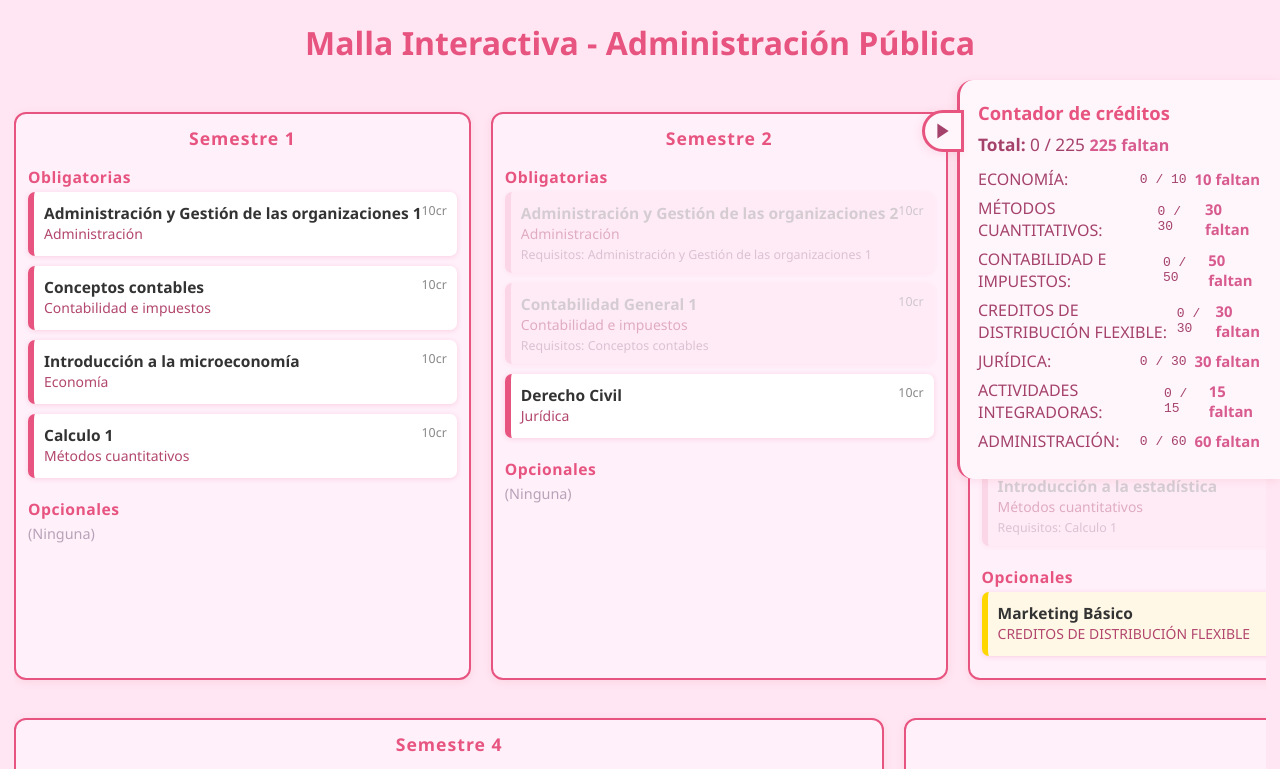
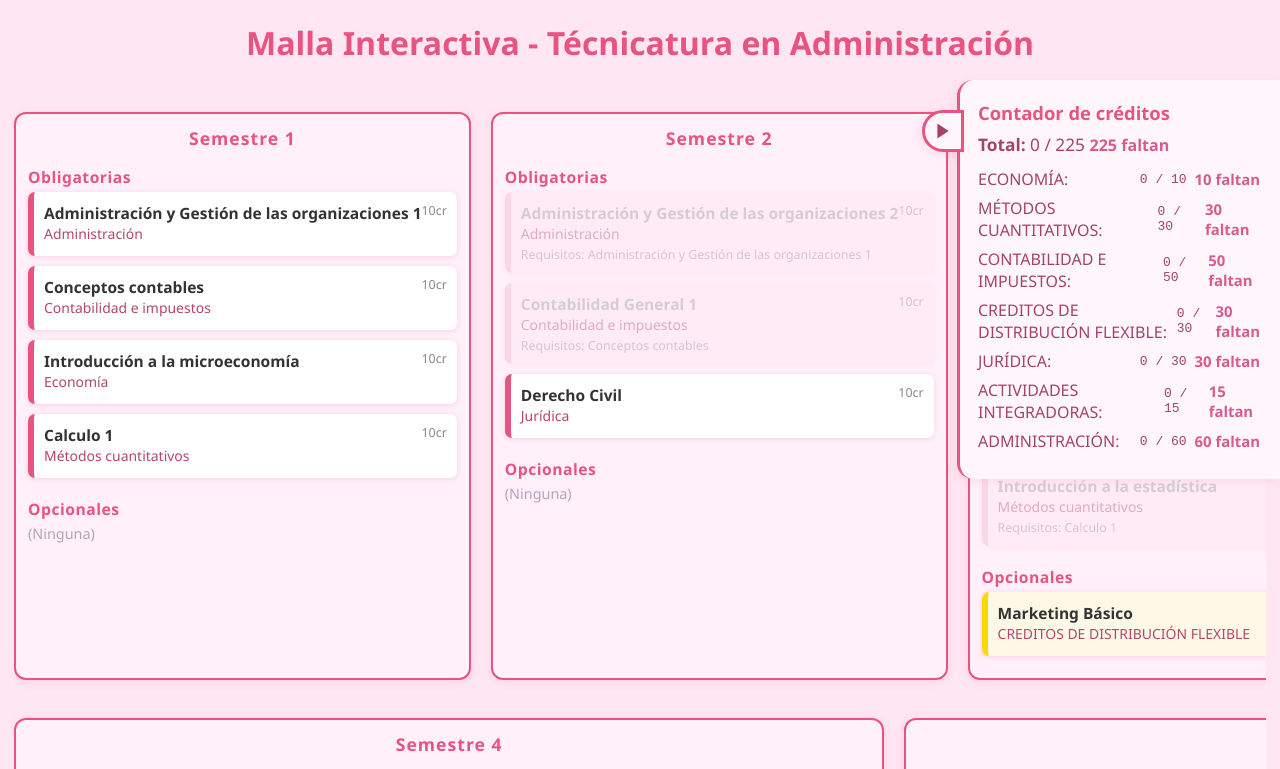
Before and after one commit to yanainaaa/Malla-carrera-tec-adm, a plain HTML site: page index.html in a window 1280 px wide. Shown: the top 769 px of the page. Drawn offline with Linux system fonts and the light colour scheme.

Commit message:
Update index.html

```diff
--- a/index.html
+++ b/index.html
@@ -7,7 +7,7 @@
   <link rel="stylesheet" href="style.css">
 </head>
 <body>
-  <h1>Malla Interactiva - Administración Pública</h1>
+  <h1>Malla Interactiva - Técnicatura en Administración</h1>
   <div id="malla-container"></div>
   <button id="reset-progress">Reiniciar Progreso</button>
   <footer>
```
